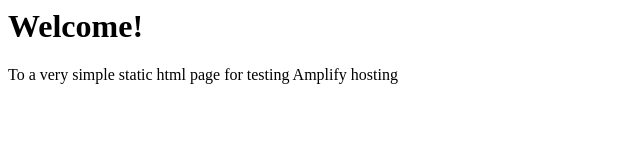
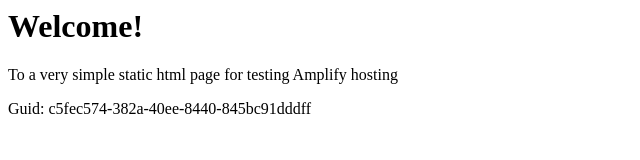
Before and after one commit to aws-aemilia-lhr/Github-PR-Commit-Integration-Test-DoNotTouch-v0-preprod-eu-west-2, a website: page src/index.html in a window 1280 px wide. Shown: the whole page, without its empty margins (0-640 px from the left). Drawn offline with Linux system fonts and the light colour scheme.

Commit message:
commit from integ tests

```diff
--- a/src/index.html
+++ b/src/index.html
@@ -1,3 +1,5 @@
+
+
 <html lang="en">
 
 <head>
@@ -10,6 +12,6 @@
 <body>
     <h1>Welcome!</h1>
     <p>To a very simple static html page for testing Amplify hosting</p>
-</body>
+    <p>Guid: c5fec574-382a-40ee-8440-845bc91dddff</p></body>
 
 </html>
```
